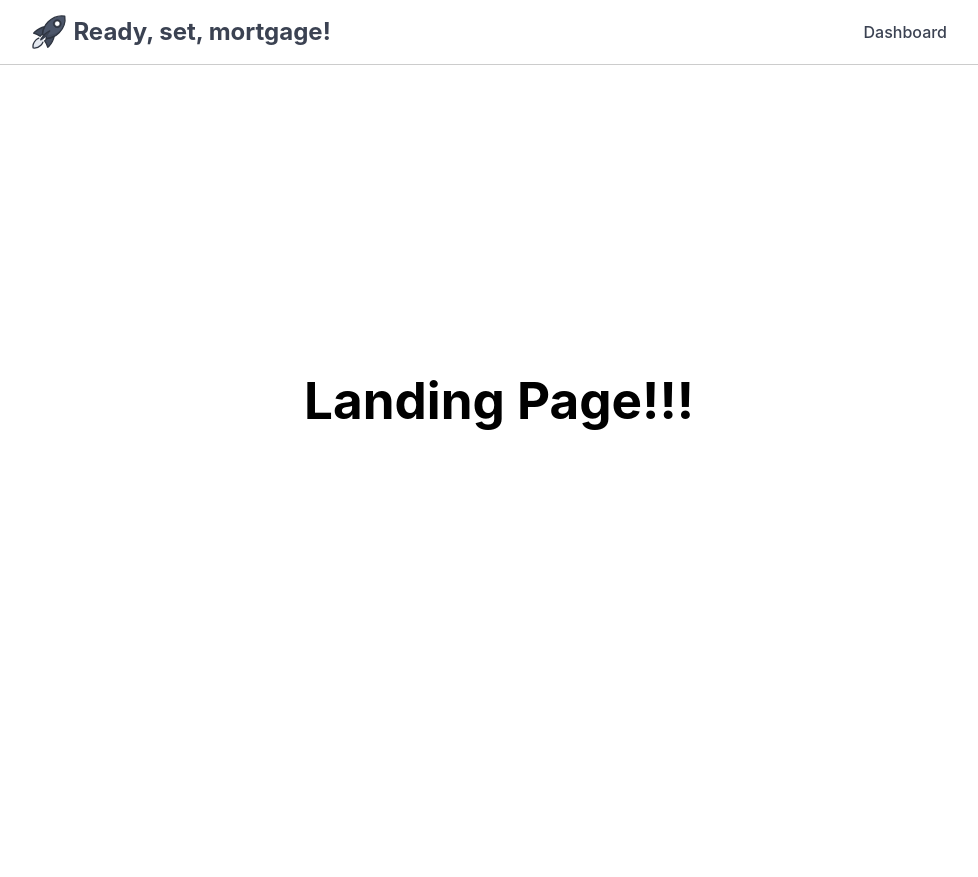
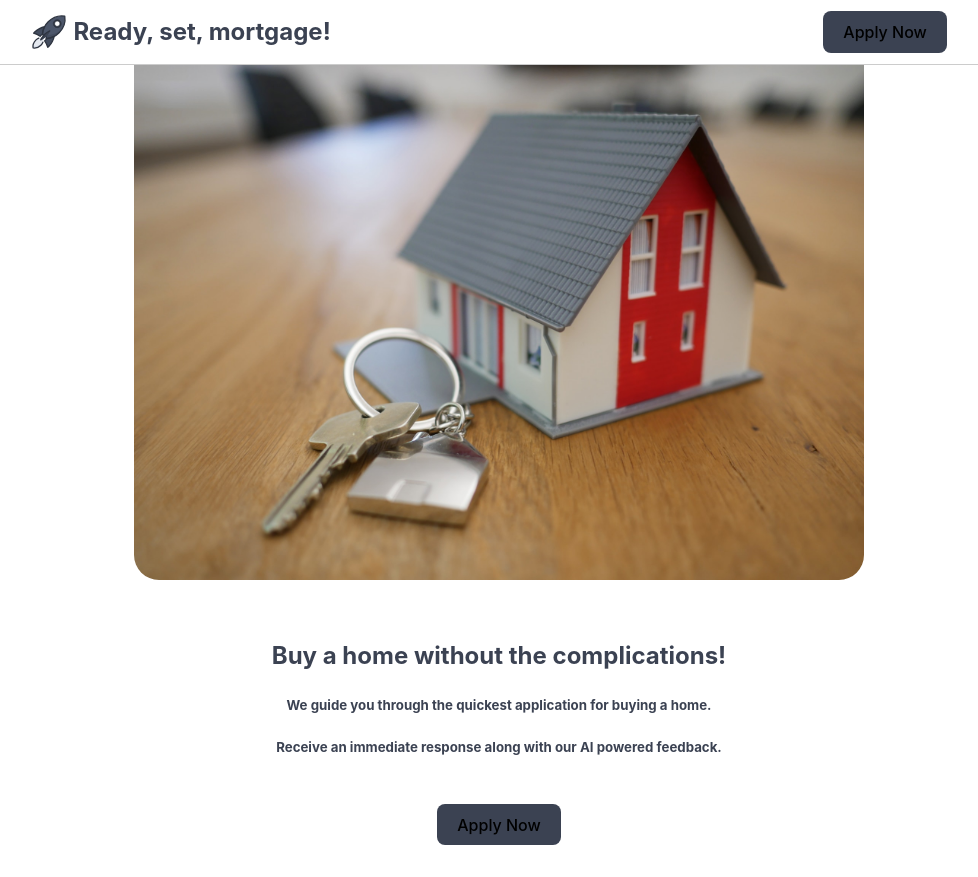
Before and after one commit to ready-set-mortgage/ready-set-mortgage-frontend, a React (Vite) app: page / in a window 1280 px wide. Shown: the whole page, without its empty margins (141-1119 px from the left). Before the commit the page ends 800 px from the top, so only its background shows below. Built offline with nearby package versions, Linux system fonts and the light colour scheme.

Commit message:
first version of landing page

```diff
--- a/src/Components/Landing/Landing.css
+++ b/src/Components/Landing/Landing.css
@@ -0,0 +1,6 @@
+.landing-image {
+  width: 60%;
+  border-radius: 25px;
+  height: auto;
+  margin-bottom: 2rem;
+}
--- a/src/Components/Landing/Landing.jsx
+++ b/src/Components/Landing/Landing.jsx
@@ -1,7 +1,15 @@
+import house from "../../Assets/house.jpg"
 import "./Landing.css";
 
 export default function Landing() {
   return (
-    <h1>Landing Page!!!</h1>
+    <div className="landing">
+      <img className="landing-image" src={house} />
+      <h2>Buy a home without the complications!</h2>
+      <h5>We guide you through the quickest application for buying a home.</h5>
+      <h5>Receive an immediate response along with our AI powered feedback.</h5>
+      <br></br>
+      <button>Apply Now</button>
+    </div>
   )
 }
--- a/src/Components/Navbar/Navbar.jsx
+++ b/src/Components/Navbar/Navbar.jsx
@@ -6,7 +6,7 @@ export default function Navbar() {
   return (
     <nav>
       <Link to="/"><div className="navbar-logo"><img className="navbar-icon" src={logo} alt="rocket icon" /><h2>Ready, set, mortgage!</h2></div></Link>
-      <Link to="/dashboard">Dashboard</Link>
+      <Link to="/dashboard"><button>Apply Now</button></Link>
     </nav>
   )
 }
--- a/src/index.css
+++ b/src/index.css
@@ -3,7 +3,7 @@
   line-height: 1.5;
   font-weight: 400;
   color-scheme: light dark;
-  color: black;
+  color: #3B4252;
   background-color: white;
   font-synthesis: none;
   text-rendering: optimizeLegibility;
@@ -41,12 +41,12 @@ button {
   font-size: 1em;
   font-weight: 500;
   font-family: inherit;
-  background-color: #1a1a1a;
+  background-color: #3B4252;
   cursor: pointer;
   transition: border-color 0.25s;
 }
 button:hover {
-  border-color: #646cff;
+  border-color: #2E3440;
 }
 
 /*
```
